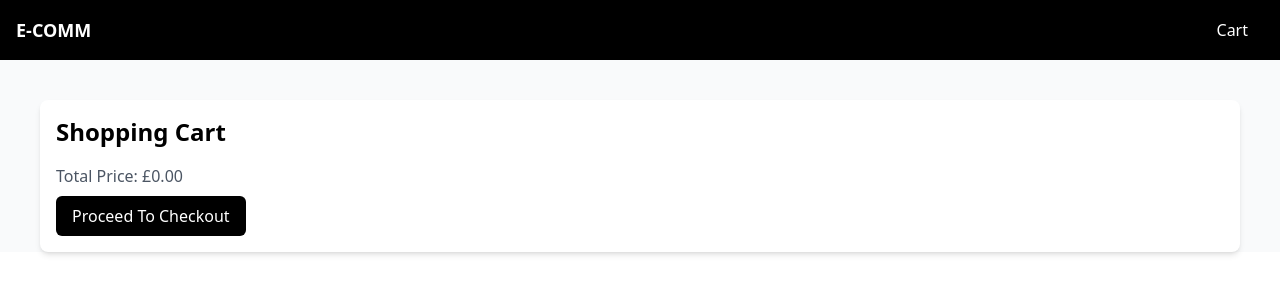
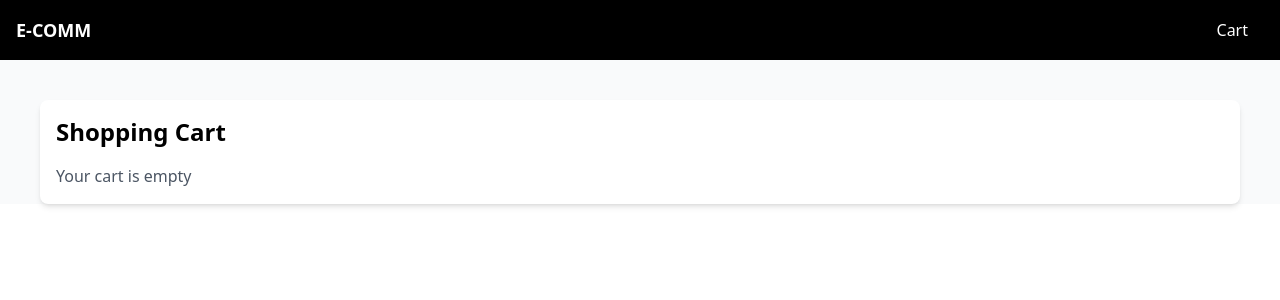
Before and after one commit to OXAYR/Woocomerce-Nextjs, a Next.js app: page /cart in a window 1280 px wide. Shown: the top 300 px of the page. Built offline with nearby package versions, Linux system fonts and the light colour scheme.

Commit message:
About to post order from the checkout

```diff
--- a/src/pages/cart/index.js
+++ b/src/pages/cart/index.js
@@ -19,13 +19,13 @@ const Cart = () => {
     return (
         <div className="bg-white p-4 rounded-lg shadow-md m-10">
             <h1 className="text-2xl font-semibold mb-4">Shopping Cart</h1>
-            {cart ? (
+            {cart.length > 0 ? (
                 <div>
                     {cart.map((item) => (
                         <CartItems key={item.id} lineItem={item} />
                     ))}
                     <p className="text-gray-600 mb-2">
-                        Total Price: £{calculateTotalPrice(cart)}
+                        Total Price: Rs{calculateTotalPrice(cart)}
                     </p>
                     <button
                         onClick={handleClick}
--- a/src/pages/checkout/index.js
+++ b/src/pages/checkout/index.js
@@ -35,6 +35,19 @@ const CheckoutPage = () => {
         phone: '',
     });
 
+    console.log("cart-------->", cart[0].id)
+
+    const handleCheckout = () => {
+        const orders = {
+            billing,
+            shipping,
+            payment_method: paymentMethod,
+            payment_method: paymentMethod,
+            set_paid: false,
+            line_items: cart
+        };
+        console.log('Orders:', orders);
+    };
     const handlePaymentChange = (e) => {
         setPaymentMethod(e.target.value);
     };
@@ -56,7 +69,7 @@ const CheckoutPage = () => {
                         <CartItems key={item.id} lineItem={item} />
                     ))}
                     <p className="text-gray-600 mb-2">
-                        Total Price: £{calculateTotalPrice(cart)}
+                        Total Price: Rs{calculateTotalPrice(cart)}
                     </p>
                 </div>
                 <div className='my-5 flex'>
@@ -103,7 +116,7 @@ const CheckoutPage = () => {
                     </label>
                 </div>
                 <button
-                    onClick={() => console.log({ billing, shipping, paymentMethod })}
+                    onClick={(handleCheckout)}
                     className="bg-black hover:bg-gray-950 text-white py-2 px-4 rounded-md transition duration-300 ease-in-out"
                 >
                     Submit Order
```
